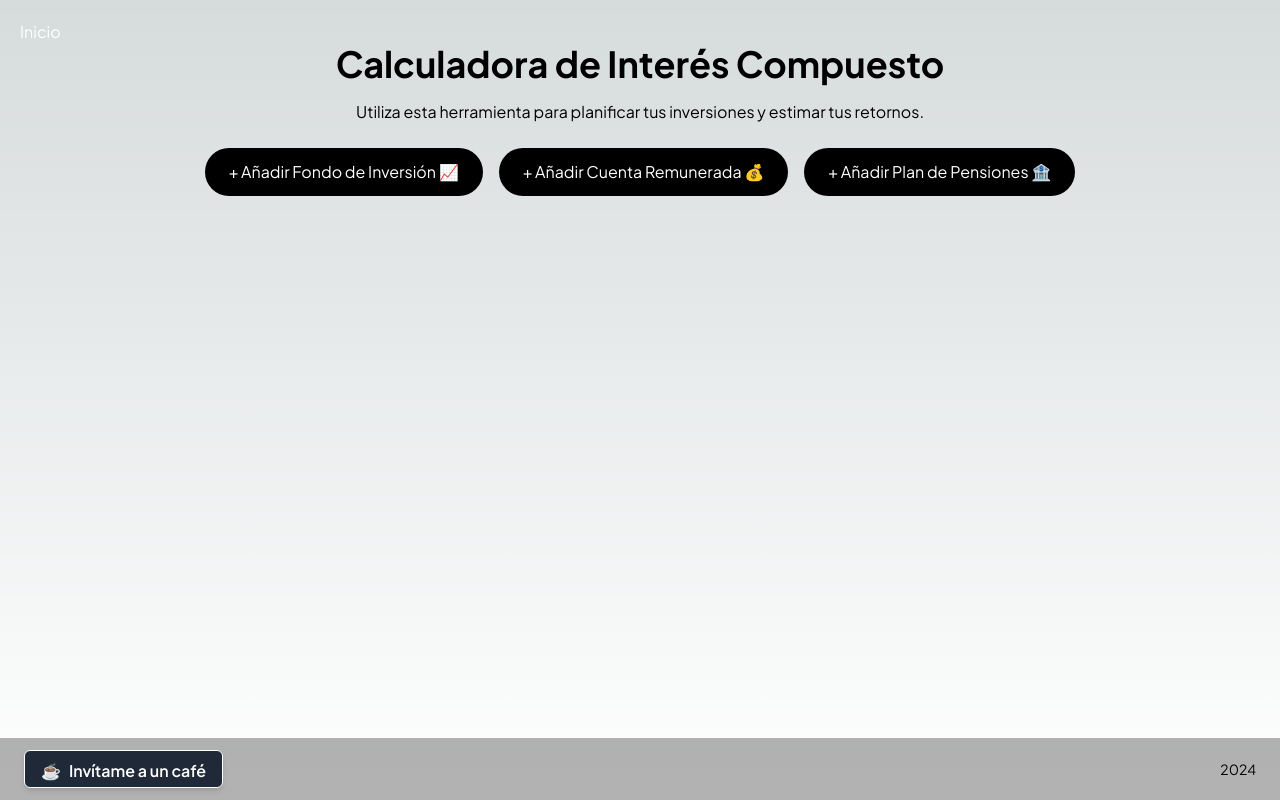
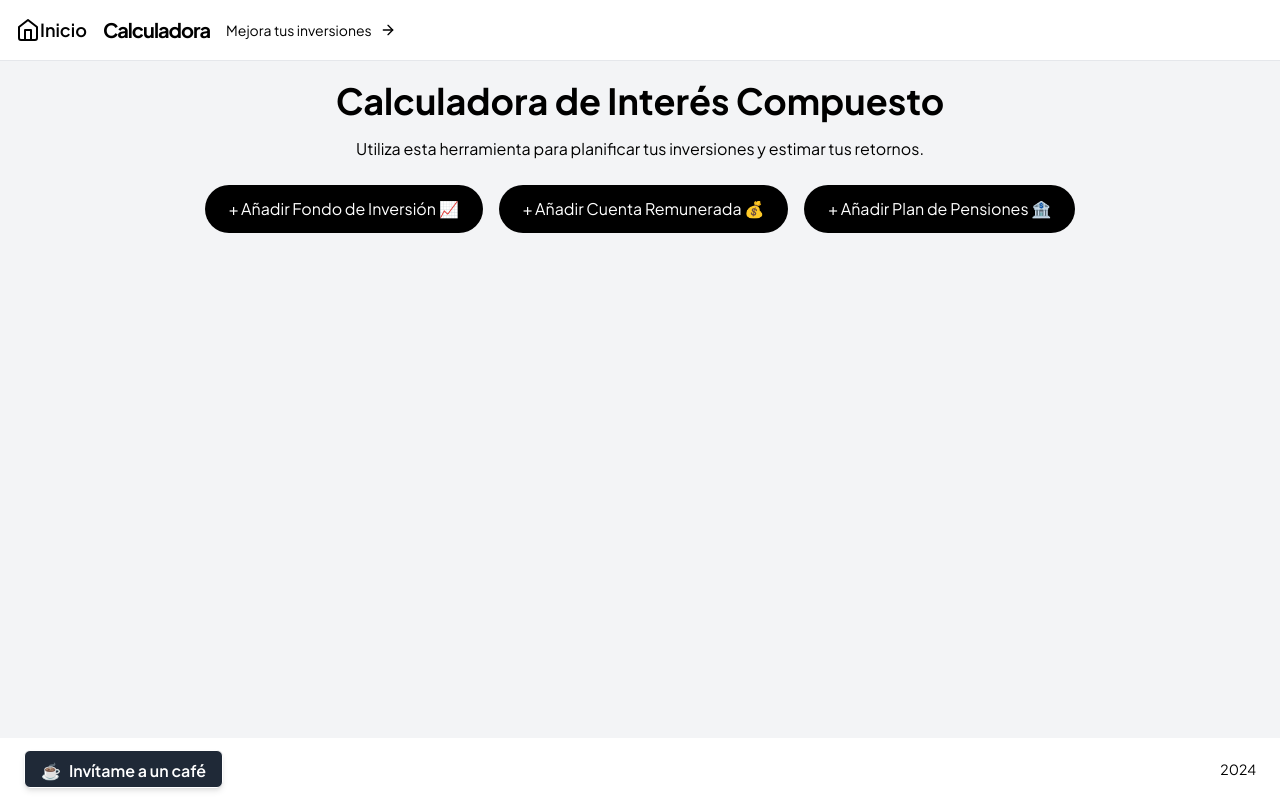
Before and after one commit to jlfernandezfernandez/compound-interest-calculator, a Next.js app: page /calculadora in a window 1280 px wide. Built offline with nearby package versions, Linux system fonts and the light colour scheme.

Commit message:
new header

```diff
--- a/src/app/calculadora/page.tsx
+++ b/src/app/calculadora/page.tsx
@@ -1,10 +1,10 @@
 import Footer from "@/components/Footer";
+import Header from "@/components/Header";
 import IntroductionSection from "@/components/IntroductionSection";
 import ProductButtons from "@/components/ProductButtons";
 import ProductList from "@/components/ProductList";
 import ProductsResult from "@/components/ProductsResult";
 import { Metadata } from "next";
-import Link from "next/link";
 
 export const metadata: Metadata = {
     title: "Calculadora de interés compuesto",
@@ -14,13 +14,9 @@ export const metadata: Metadata = {
 export default function CalculatorPage() {
     return (
         <div className="flex flex-col min-h-screen">
+            <Header/>
             <div className="flex-grow">
-                <div className="flex flex-col p-5 bg-gradient-radial font-body">
-                    <div className="flex justify-between items-start w-full">
-                        <Link href="/" className="text-white">
-                            Inicio
-                        </Link>
-                    </div>
+                <div className="flex flex-col p-5 font-body">
                     <main className="flex flex-col items-center w-full overflow-auto">
                         <IntroductionSection />
                         <ProductButtons />
--- a/src/app/globals.css
+++ b/src/app/globals.css
@@ -18,9 +18,8 @@
 
 body {
   color: rgb(var(--foreground-rgb));
-  background: linear-gradient(to bottom,
-      transparent,
-      rgb(var(--background-end-rgb))) rgb(var(--background-start-rgb));
+  /* Elimina la declaración de background linear-gradient */
+  @apply bg-gray-100; /* Agregar la clase bg-gray-100 */
 }
 
 @layer utilities {
--- a/src/app/layout.tsx
+++ b/src/app/layout.tsx
@@ -4,7 +4,6 @@ import "./globals.css";
 import { Providers } from "@/store/Providers";
 import { SpeedInsights } from "@vercel/speed-insights/next";
 import { Analytics } from '@vercel/analytics/react';
-import Footer from "@/components/Footer";
 
 const plusJakartaSNS = Plus_Jakarta_Sans({ subsets: ["latin"] });
 
--- a/src/app/page.tsx
+++ b/src/app/page.tsx
@@ -2,7 +2,7 @@ import Link from "next/link";
 
 export default function Home() {
   return (
-    <main className="flex min-h-screen flex-col items-center justify-center p-8 md:p-24 bg-gradient-radial font-body">
+    <main className="flex min-h-screen flex-col items-center justify-center p-8 md:p-24 font-body">
       <div className="text-center px-4">
         <h1 className="text-3xl md:text-5xl font-bold mb-4">
           Maximiza tu Libertad Financiera
--- /dev/null
+++ b/src/components/ArrowRightIcon.tsx
@@ -0,0 +1,20 @@
+
+export default function ArrowRightIcon(props: React.JSX.IntrinsicAttributes & React.SVGProps<SVGSVGElement>) {
+    return (
+      <svg
+        {...props}
+        xmlns="http://www.w3.org/2000/svg"
+        width="24"
+        height="24"
+        viewBox="0 0 24 24"
+        fill="none"
+        stroke="currentColor"
+        strokeWidth="2"
+        strokeLinecap="round"
+        strokeLinejoin="round"
+      >
+        <path d="M5 12h14" />
+        <path d="m12 5 7 7-7 7" />
+      </svg>
+    )
+  }
--- a/src/components/Footer.tsx
+++ b/src/components/Footer.tsx
@@ -3,7 +3,7 @@ import BuyMeACoffeeButton from "./BuyMeACoffeButton";
 
 export default function Footer() {
     return (
-        <div className="mt-1 left-0 w-full bg-black bg-opacity-30 text-white text-center py-3 flex justify-between px-6">
+        <div className="mt-1 left-0 w-full bg-white text-white text-center py-3 flex justify-between px-6">
             <div className="flex items-center">
                 <BuyMeACoffeeButton />
             </div>
--- /dev/null
+++ b/src/components/Header.tsx
@@ -0,0 +1,22 @@
+import React from 'react';
+import Link from 'next/link';
+import HomeIcon from './HomeIcon';
+import ArrowRightIcon from './ArrowRightIcon';
+
+export default function Header() {
+    return (
+        <header className="border-b p-4 bg-white">
+            <div className="flex items-center space-x-4">
+                <Link className="flex items-center space-x-2 text-lg font-semibold" href="/">
+                    <HomeIcon className="h-6 w-6" />
+                    Inicio
+                </Link>
+                <h1 className="text-xl font-bold tracking-tighter">Calculadora</h1>
+                <Link className="flex items-center space-x-2 ml-auto text-sm" href="#">
+                    Mejora tus inversiones
+                    <ArrowRightIcon className="h-4 w-4 translate-x-2" />
+                </Link>
+            </div>
+        </header>
+    )
+}
--- /dev/null
+++ b/src/components/HomeIcon.tsx
@@ -0,0 +1,20 @@
+
+export default function HomeIcon(props: React.JSX.IntrinsicAttributes & React.SVGProps<SVGSVGElement>) {
+    return (
+      <svg
+        {...props}
+        xmlns="http://www.w3.org/2000/svg"
+        width="24"
+        height="24"
+        viewBox="0 0 24 24"
+        fill="none"
+        stroke="currentColor"
+        strokeWidth="2"
+        strokeLinecap="round"
+        strokeLinejoin="round"
+      >
+        <path d="m3 9 9-7 9 7v11a2 2 0 0 1-2 2H5a2 2 0 0 1-2-2z" />
+        <polyline points="9 22 9 12 15 12 15 22" />
+      </svg>
+    )
+  }
--- a/tailwind.config.ts
+++ b/tailwind.config.ts
@@ -8,15 +8,6 @@ const config: Config = {
   ],
   theme: {
     extend: {
-      backgroundImage: {
-        "gradient-radial": "radial-gradient(var(--tw-gradient-stops))",
-        "gradient-conic":
-          "conic-gradient(from 180deg at 50% 50%, var(--tw-gradient-stops))",
-      },
-      colors: {
-        'dark-blue': '#0a0d22', // Asegúrate de ajustar estos valores según tus preferencias
-        'light-blue': '#007bff',
-      },
     },
   },
   plugins: [],
```
